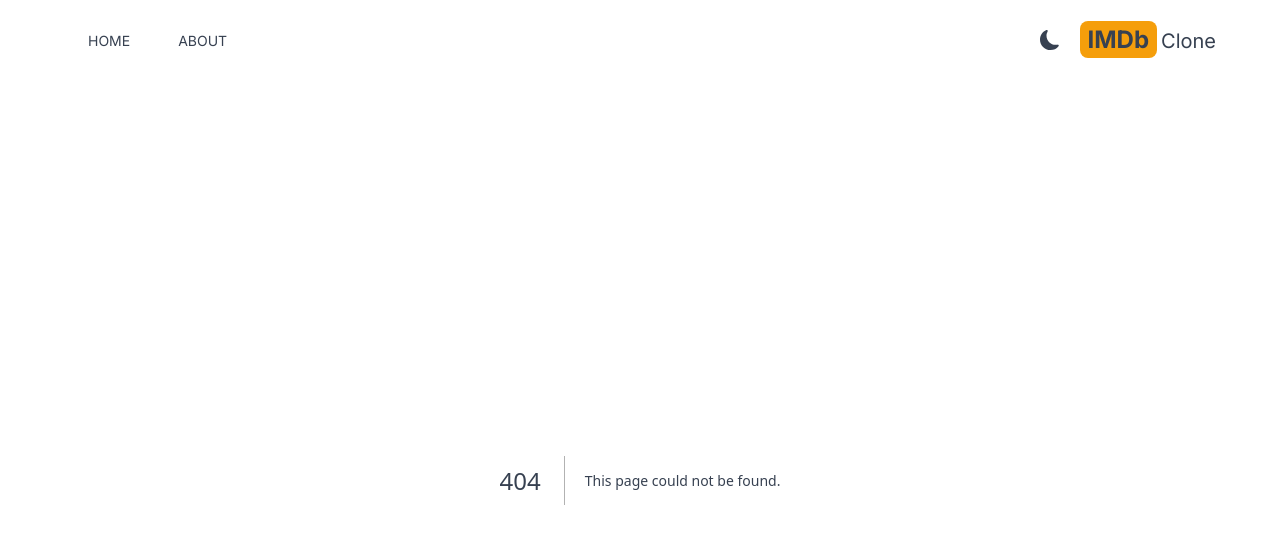
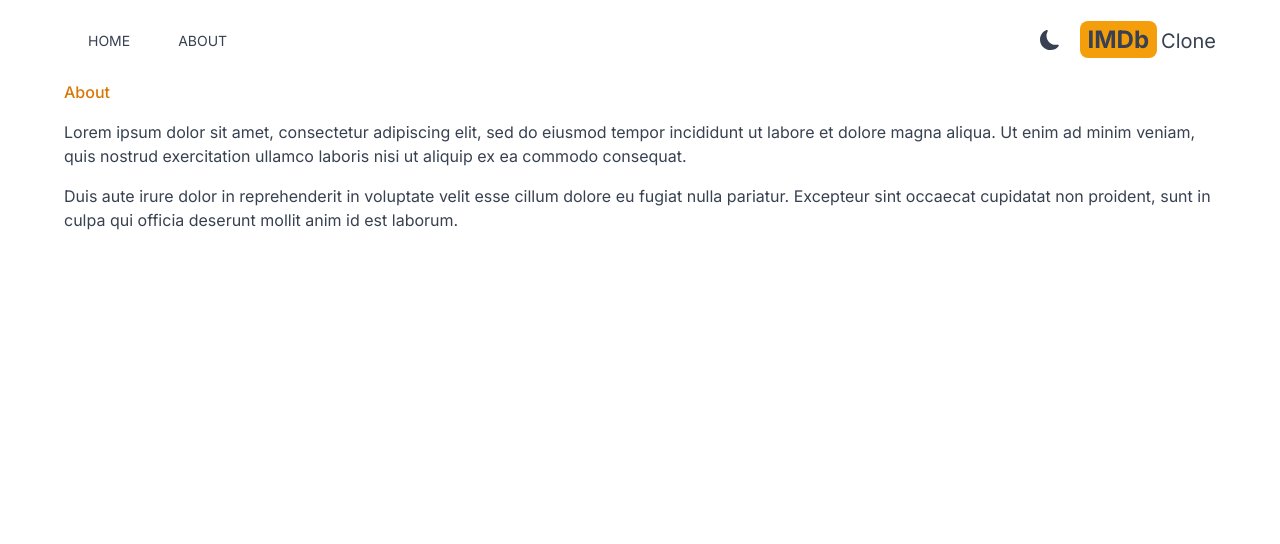
Before and after one commit to dujules23/imdb-clone, a Next.js app: page /about in a window 1280 px wide. Before the commit this address had no page. Shown: the top 544 px of the page. Built offline with nearby package versions, Linux system fonts and the light colour scheme.

Commit message:
added about page

```diff
--- /dev/null
+++ b/src/app/about/page.jsx
@@ -0,0 +1,17 @@
+import React from 'react'
+
+export default function About() {
+  return (
+    <div className='max-w-6xl mx-auto space-y-4'>
+      <h1 className='text-2x1 font-medium text-amber-600'>
+        About
+      </h1>
+      <p>
+        Lorem ipsum dolor sit amet, consectetur adipiscing elit, sed do eiusmod tempor incididunt ut labore et dolore magna aliqua. Ut enim ad minim veniam, quis nostrud exercitation ullamco laboris nisi ut aliquip ex ea commodo consequat.
+      </p>
+      <p>
+        Duis aute irure dolor in reprehenderit in voluptate velit esse cillum dolore eu fugiat nulla pariatur. Excepteur sint occaecat cupidatat non proident, sunt in culpa qui officia deserunt mollit anim id est laborum.
+      </p>
+    </div>
+  )
+}
```
